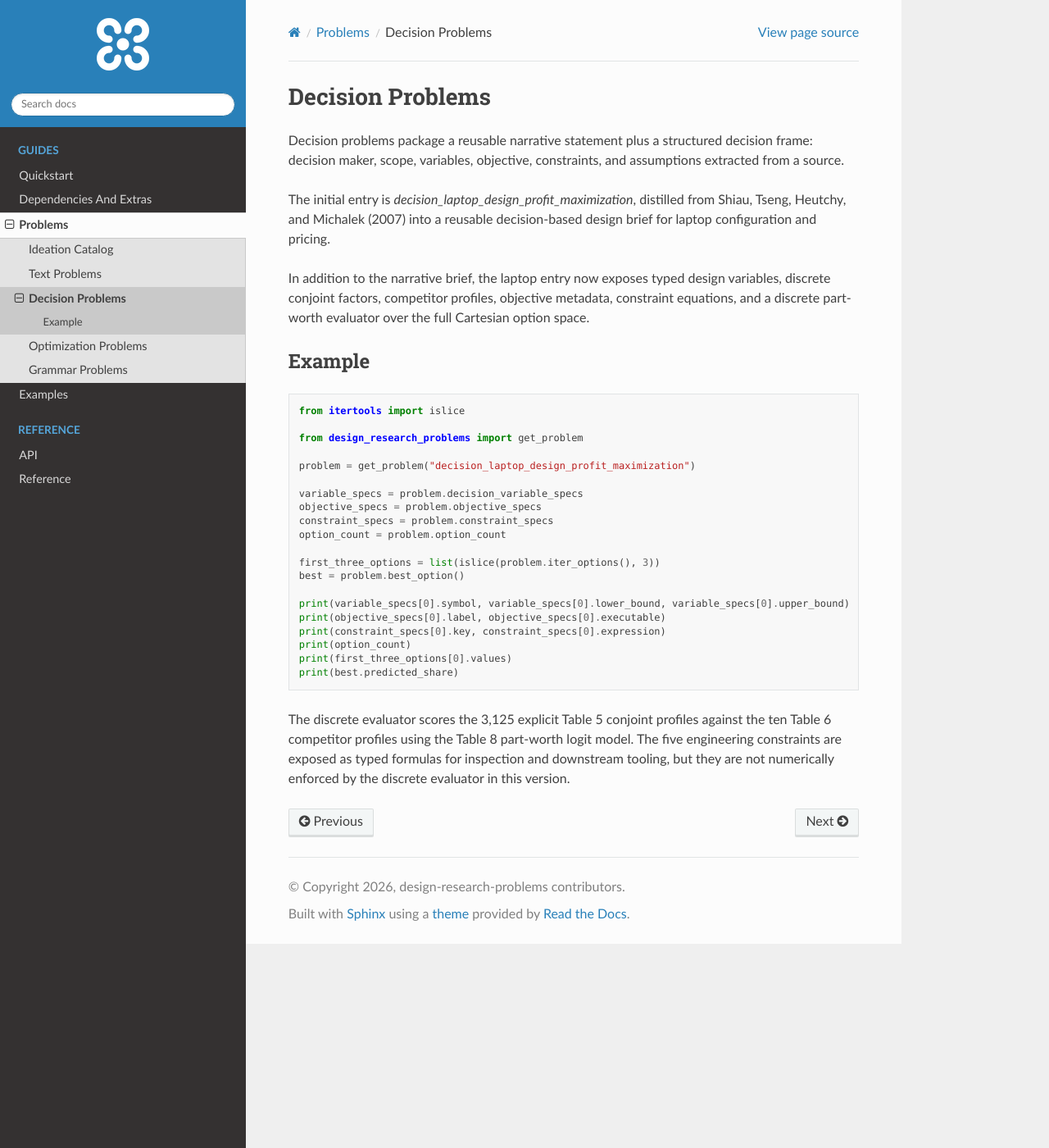
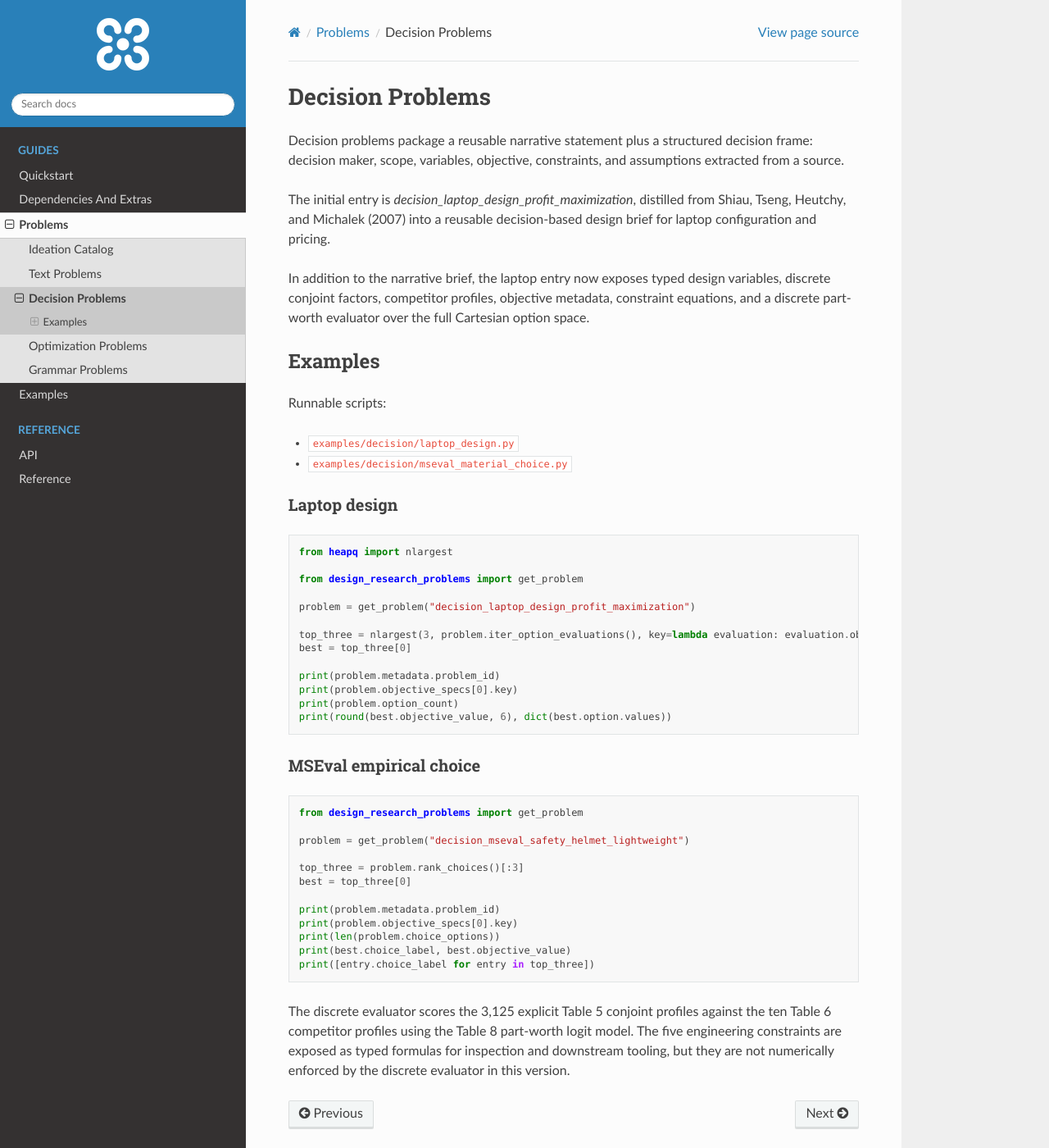
Before and after one commit to cmudrc/design-research-problems, a Sphinx documentation site: the page built from docs/problems/decision.rst, in a window 1280 px wide and 1400 px high. Shown: the whole window at 82% size. Built offline with Sphinx 7.4.7 and the Read the Docs theme 3.1.0, drawn with Linux system fonts in a browser that asks for light colours.

Commit message:
Add decision example references

```diff
--- a/docs/examples/index.rst
+++ b/docs/examples/index.rst
@@ -7,6 +7,8 @@ The example inventory is generated from the checked-in scripts.
 - ``examples/catalog/ideation_dataframe.py``
 - ``examples/catalog/ideation_exports.py``
 - ``examples/catalog/list_and_load.py``
+- ``examples/decision/laptop_design.py``
+- ``examples/decision/mseval_material_choice.py``
 - ``examples/grammar/planar_truss_span.py``
 - ``examples/optimization/pill_problem.py``
 - ``examples/text/peanut_sheller_packet.py``
--- a/docs/problems/decision.rst
+++ b/docs/problems/decision.rst
@@ -14,31 +14,50 @@ variables, discrete conjoint factors, competitor profiles, objective metadata,
 constraint equations, and a discrete part-worth evaluator over the full
 Cartesian option space.
 
-Example
--------
+Examples
+--------
+
+Runnable scripts:
+
+- ``examples/decision/laptop_design.py``
+- ``examples/decision/mseval_material_choice.py``
+
+Laptop design
+~~~~~~~~~~~~~
 
 .. code-block:: python
 
-   from itertools import islice
+   from heapq import nlargest
 
    from design_research_problems import get_problem
 
    problem = get_problem("decision_laptop_design_profit_maximization")
 
-   variable_specs = problem.decision_variable_specs
-   objective_specs = problem.objective_specs
-   constraint_specs = problem.constraint_specs
-   option_count = problem.option_count
+   top_three = nlargest(3, problem.iter_option_evaluations(), key=lambda evaluation: evaluation.objective_value)
+   best = top_three[0]
 
-   first_three_options = list(islice(problem.iter_options(), 3))
-   best = problem.best_option()
+   print(problem.metadata.problem_id)
+   print(problem.objective_specs[0].key)
+   print(problem.option_count)
+   print(round(best.objective_value, 6), dict(best.option.values))
 
-   print(variable_specs[0].symbol, variable_specs[0].lower_bound, variable_specs[0].upper_bound)
-   print(objective_specs[0].label, objective_specs[0].executable)
-   print(constraint_specs[0].key, constraint_specs[0].expression)
-   print(option_count)
-   print(first_three_options[0].values)
-   print(best.predicted_share)
+MSEval empirical choice
+~~~~~~~~~~~~~~~~~~~~~~~
+
+.. code-block:: python
+
+   from design_research_problems import get_problem
+
+   problem = get_problem("decision_mseval_safety_helmet_lightweight")
+
+   top_three = problem.rank_choices()[:3]
+   best = top_three[0]
+
+   print(problem.metadata.problem_id)
+   print(problem.objective_specs[0].key)
+   print(len(problem.choice_options))
+   print(best.choice_label, best.objective_value)
+   print([entry.choice_label for entry in top_three])
 
 The discrete evaluator scores the 3,125 explicit Table 5 conjoint profiles
 against the ten Table 6 competitor profiles using the Table 8 part-worth logit
```
Also changed, not shown: examples/README.md, 3 other files.
